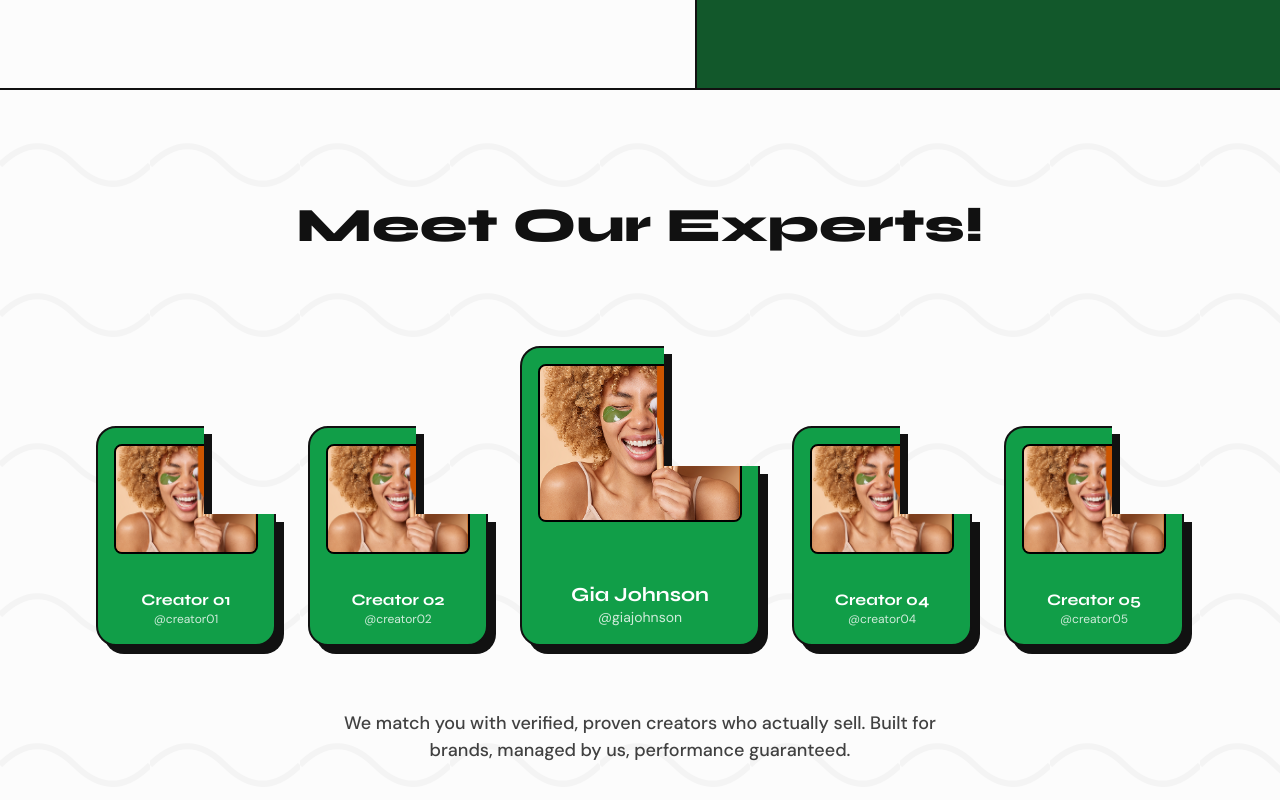
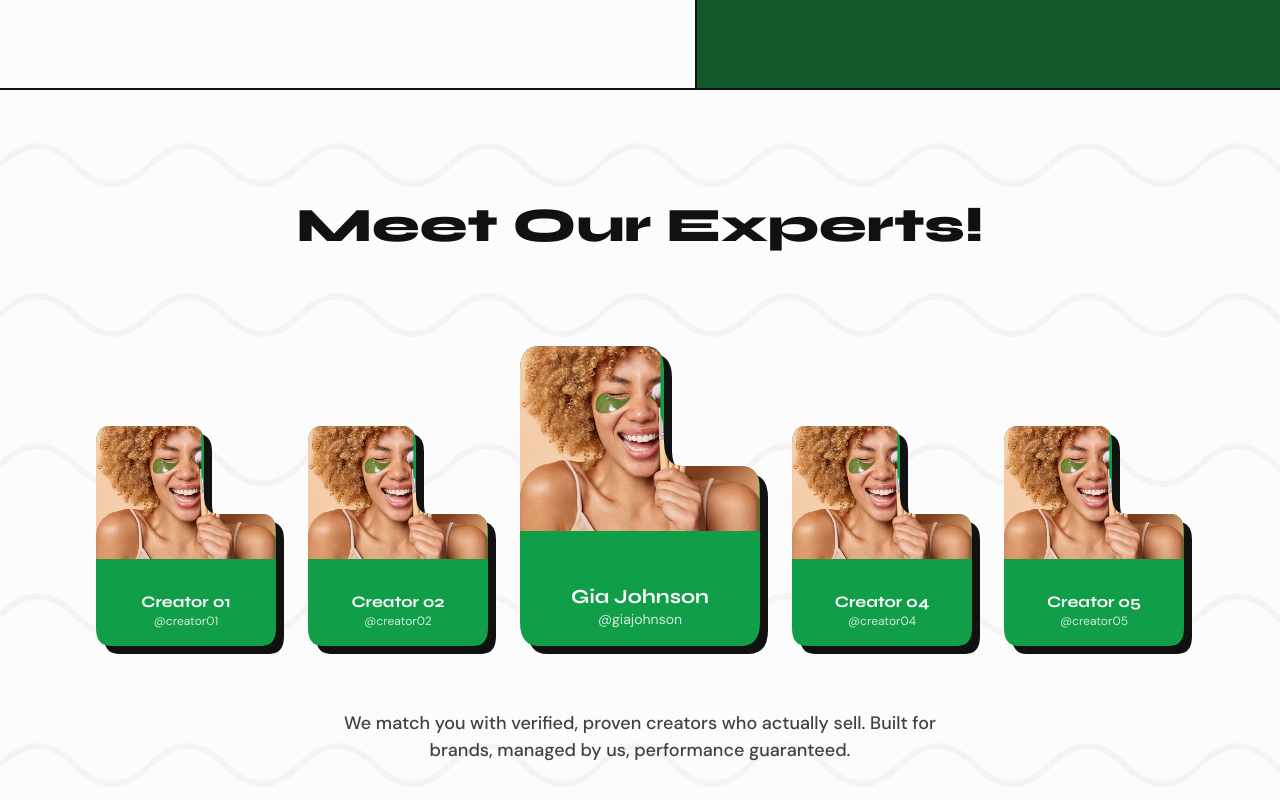
Before and after one commit to 0biken/BrandBuild, a Next.js app: page / in a window 1280 px wide. Shown: the part 2850-3650 px from the top of the page. Built offline with nearby package versions, Linux system fonts and the light colour scheme.

Commit message:
style: implement smooth SVG clipPath for cutout-tr frames and remove card borders

```diff
--- a/src/app/globals.css
+++ b/src/app/globals.css
@@ -41,15 +41,7 @@ body {
 
 /* Cutout Corner Shapes (Top Right Cutout) */
 .cutout-tr {
-  border-radius: 20px;
-  clip-path: polygon(
-    0% 0%,
-    60% 0%,
-    60% 40%,
-    100% 40%,
-    100% 100%,
-    0% 100%
-  );
+  clip-path: url(#cutout-clip);
 }
 .cutout-tr-shadow {
   filter: drop-shadow(6px 6px 0px #111111);
--- a/src/app/layout.tsx
+++ b/src/app/layout.tsx
@@ -31,6 +31,13 @@ export default function RootLayout({
     >
       <body className="min-h-full flex flex-col font-body bg-white text-brand-black">
         <div className="grain-overlay" />
+        <svg width="0" height="0" style={{ position: 'absolute', pointerEvents: 'none' }}>
+          <defs>
+            <clipPath id="cutout-clip" clipPathUnits="objectBoundingBox">
+              <path d="M 0,0.08 Q 0,0 0.08,0 L 0.52,0 Q 0.6,0 0.6,0.08 L 0.6,0.32 Q 0.6,0.4 0.68,0.4 L 0.92,0.4 Q 1.0,0.4 1.0,0.48 L 1.0,0.92 Q 1.0,1.0 0.92,1.0 L 0.08,1.0 Q 0,1.0 0,0.92 Z" />
+            </clipPath>
+          </defs>
+        </svg>
         {children}
       </body>
     </html>
--- a/src/components/ExpertGallery.tsx
+++ b/src/components/ExpertGallery.tsx
@@ -74,19 +74,21 @@ export function ExpertGallery() {
                 <div className={`absolute inset-0 bg-brand-black cutout-tr translate-x-[8px] translate-y-[8px]`} />
 
                 {/* Card */}
-                <div className={`absolute inset-0 bg-brand-green cutout-tr border-2 border-brand-black flex flex-col p-4 items-center transition-transform hover:-translate-y-2 duration-300`}>
+                <div className={`absolute inset-0 bg-brand-green cutout-tr flex flex-col pt-0 px-0 pb-4 items-center transition-transform hover:-translate-y-2 duration-300`}>
 
                   {/* Photo area */}
-                  <div className="w-full h-[60%] bg-[#cc5500] rounded-lg border-2 border-black mb-auto overflow-hidden relative">
+                  <div className="w-full h-[65%] mb-auto overflow-hidden relative">
                     <Image src="/assets/hero_image_1.png" alt="" fill className="object-cover" />
                   </div>
 
-                  <h3 className={`font-display font-bold text-white leading-tight mt-4 ${isCenter ? 'text-[20px]' : 'text-[16px]'}`}>
-                    {creator.name}
-                  </h3>
-                  <span className={`font-body text-white/80 ${isCenter ? 'text-[14px]' : 'text-[12px]'}`}>
-                    {creator.handle}
-                  </span>
+                  <div className="px-4 text-center mt-2 flex flex-col items-center">
+                    <h3 className={`font-display font-bold text-white leading-tight ${isCenter ? 'text-[20px]' : 'text-[16px]'}`}>
+                      {creator.name}
+                    </h3>
+                    <span className={`font-body text-white/80 ${isCenter ? 'text-[14px]' : 'text-[12px]'}`}>
+                      {creator.handle}
+                    </span>
+                  </div>
 
                 </div>
               </div>
--- a/src/components/Stats.tsx
+++ b/src/components/Stats.tsx
@@ -100,7 +100,7 @@ export function Stats() {
               <div className="absolute inset-0 bg-[#111] cutout-tr translate-x-[8px] translate-y-[8px]" />
 
               {/* Main Card (Green) */}
-              <div className="absolute inset-0 bg-brand-green cutout-tr border-2 border-brand-black flex flex-col p-6 items-start justify-end transition-transform hover:-translate-y-1 hover:-translate-x-1 duration-200">
+              <div className="absolute inset-0 bg-brand-green cutout-tr flex flex-col p-6 items-start justify-end transition-transform hover:-translate-y-1 hover:-translate-x-1 duration-200">
 
                 <div className="absolute top-6 left-6 h-10 w-10 flex items-center justify-center">
                   <Image src={stat.icon} alt="" width={32} height={32} className="object-contain" />
```
